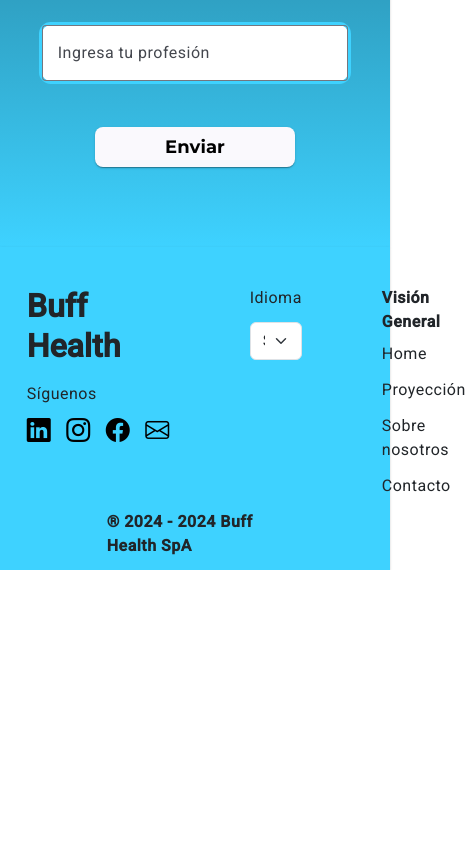
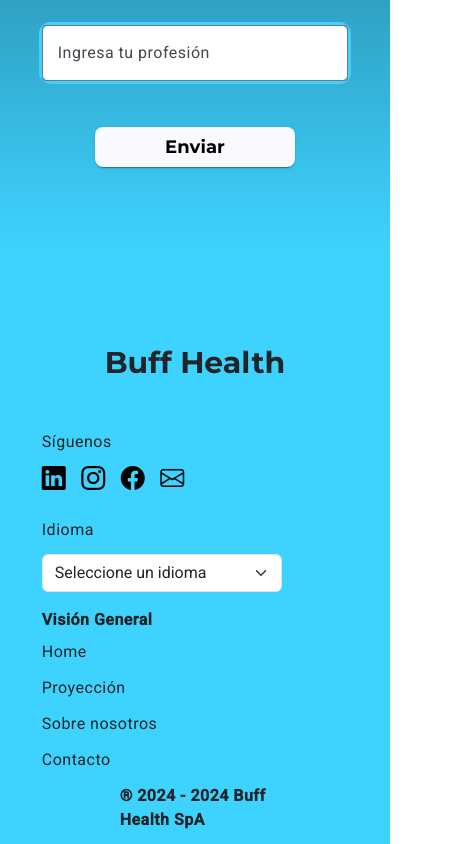
Before and after one commit to hansNeckel/buff-landing, an Angular app: page / in a window 390 px wide. Shown: the part 3773-4617 px from the top of the page, 466 px wide, since content can reach past the window. Before the commit the page ends 4343 px from the top, so only its background shows below. Built offline with nearby package versions, Linux system fonts and the light colour scheme.

Commit message:
responsive added

```diff
--- a/src/app/shared/components/footer/footer.component.html
+++ b/src/app/shared/components/footer/footer.component.html
@@ -1,6 +1,7 @@
-<mat-card class="main" style="padding-bottom: 3%; padding-top: 10%;">
-    <div class="" style="display: flex; justify-content: space-between; padding-left: 3%; padding-right: 3%; gap: 80px;">
-        <div>
+<mat-card class="main" style="padding-bottom: 3%">
+    <div class="footer-container">
+        <div class="row">
+            <div class="col-sm-4 section-1 mb-4">
                 <h4><strong>Buff Health</strong></h4>
                 <p>Síguenos</p>
 
@@ -19,16 +20,16 @@
                     </a>
                 </div>
             </div>
-        <div>
+            <div class="col-sm-4 section-1">
                 <p>Idioma</p>
-            <select class="form-select" aria-label="Default select example">
+                <select class="form-select mb-3 select-idioma" aria-label="Default select example">
                     <option selected>Seleccione un idioma</option>
                     <option value="Ingles">Ingles</option>
                     <option value="Portugués">Portugués</option>
                     <option value="Italiano">Italiano</option>
                 </select>
             </div>
-        <div>
+            <div class="col-sm-4 section-1 section-3">
                 <p class="mb-2"><strong>Visión General</strong></p>
 
                 <p>Home</p>
@@ -37,12 +38,13 @@
                 <p>Contacto</p>
 
             </div>
-    </div>
-    <div class="" style="display: flex; justify-content: space-between; padding-left: 3%; padding-right: 3%; gap: 80px;">
+            <div class="col-sm-12" style="display: flex; justify-content: space-between; padding-left: 3%; padding-right: 3%; gap: 80px;">
                 <div></div>
                 <div>
                     <strong>&reg; 2024 - 2024 Buff Health SpA</strong>
                 </div>
                 <div></div>
             </div>
+        </div>
+    </div>
 </mat-card>
--- a/src/app/shared/components/footer/footer.component.scss
+++ b/src/app/shared/components/footer/footer.component.scss
@@ -1,10 +1,12 @@
-.footer {
+/*.footer {
     width: 100%;
     padding: 20px 0;
     background: linear-gradient(90deg, #3ed3fe 0%, #3ed3fe 100%);
     color: #000;
-}
+}*/
 
+
+/*
 .brand {
     font-size: 34px;
     font-weight: bold;
@@ -14,6 +16,7 @@
     display: block;
     margin-top: 10px;
 }
+*/
 
 #iconos {
     // display: flex;
@@ -36,6 +39,68 @@
 
 .main {
     border-radius: 0px;
-    padding: 1rem;
+    padding: 5rem 2rem 5rem 2rem;
     background-color: #3ED2FF;
 }
+
+
+
+.footer-container {
+    display: flex;
+    justify-content: center;
+    padding-left: 3%;
+    padding-right: 3%;
+    //gap: 80px
+}
+
+.section-3 {
+  p{
+   text-align: end;
+  }
+}
+
+
+@media (max-width: 768px) {
+    .footer-container {
+      display: flex;
+      justify-content: space-between;
+      padding-left: 3%;
+      padding-right: 3%;
+      //gap: 12px;
+    }
+    .flex-container {
+      padding-top: 0rem;
+      gap: 10px;
+    }
+
+    .footer-container {
+      .row {
+        // flex-direction: column-reverse;
+        .section-1 {
+          h4 {
+            padding: 1rem 0rem 2rem 0rem;
+            font-family: "Montserrat";
+            text-align: center;
+            font-size: 30px;
+          }
+        }
+
+        .section-3 {
+          p{
+           text-align: start;
+          }
+        }
+
+      }
+
+    }
+    .button-container {
+      padding-top: 1rem;
+    }
+
+
+
+    .select-idioma{
+      width: 15rem;
+    }
+  }
```
Lines whose indentation alone changed are shown as unchanged.
